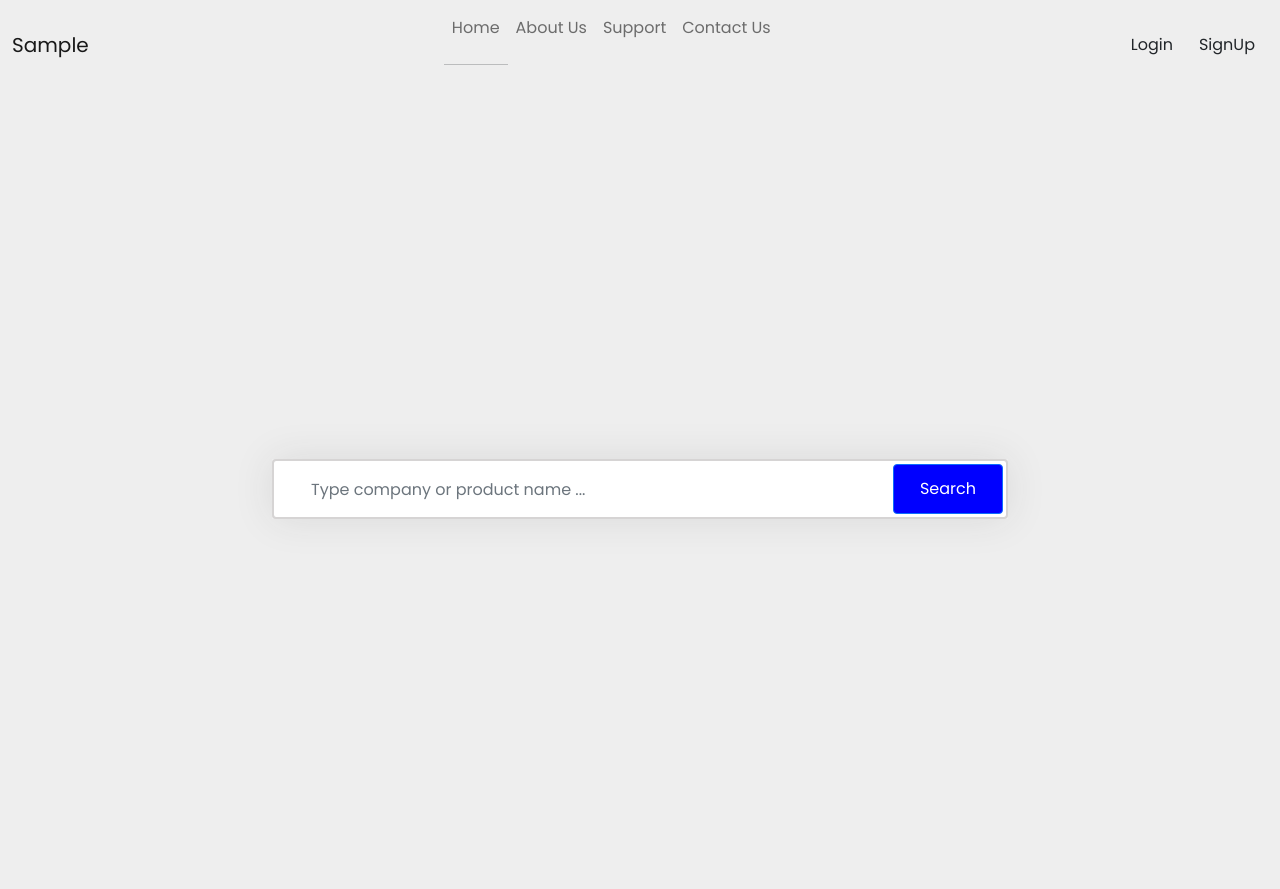
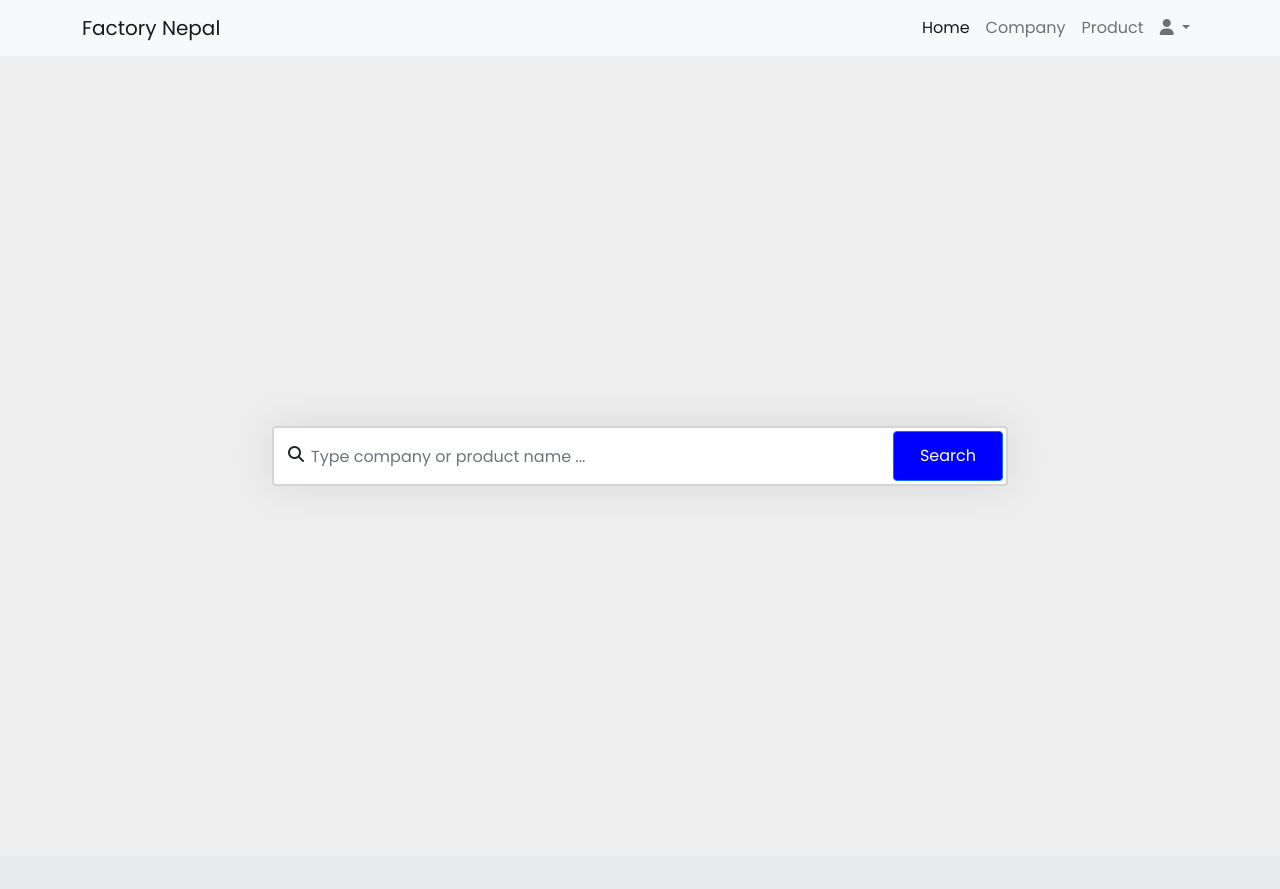
Before and after one commit to sunil-ghimire/FactoryNepal, a Django app: page / in a window 1280 px wide. After the commit the page ends 486 px from the top, so only its background shows below. Run offline with Django 4.2, Linux system fonts and the light colour scheme.

Commit message:
git fix/design navbar

```diff
--- a/accounts/models.py
+++ b/accounts/models.py
@@ -30,7 +30,6 @@ class Seller(models.Model):
     company_phone = models.CharField(max_length=20, blank=False)
     company_email = models.EmailField(blank=False)
     password = models.CharField(max_length=100, blank=False)
-    password2 = models.CharField(max_length=100, blank=True)
 
     website = models.CharField(max_length=100, blank=True)
     facebook = models.CharField(max_length=100, blank=True)
@@ -58,11 +57,10 @@ class Seller(models.Model):
     slug = models.SlugField(max_length=100, blank=True)
 
     def save(self, *args, **kwargs):
-        if self.password == self.password2:
+        if self.password > 5:
             self.password = make_password(self.password)
-            self.password2 = make_password(self.password2)
         else:
-            raise ValidationErr('Password does not match')
+            raise ValidationErr('Password length must be greater than 5')
 
         self.slug = slugify(self.company_name)
         super(Seller, self).save(*args, **kwargs)
--- a/templates/base.html
+++ b/templates/base.html
@@ -10,48 +10,46 @@
         Factory Nepal
         {% endblock title %}
     </title>
-    <script src="https://cdnjs.cloudflare.com/ajax/libs/jquery/3.3.1/jquery.min.js"></script>
     <link href="https://cdn.jsdelivr.net/npm/bootstrap@5.0.2/dist/css/bootstrap.min.css" rel="stylesheet"
         integrity="sha384-EVSTQN3/azprG1Anm3QDgpJLIm9Nao0Yz1ztcQTwFspd3yD65VohhpuuCOmLASjC" crossorigin="anonymous">
-
-
     <script src="https://cdn.jsdelivr.net/npm/bootstrap@5.0.2/dist/js/bootstrap.bundle.min.js"
         integrity="sha384-MrcW6ZMFYlzcLA8Nl+NtUVF0sA7MsXsP1UyJoMp4YLEuNSfAP+JcXn/tWtIaxVXM"
         crossorigin="anonymous"></script>
+    <link rel="stylesheet" href="https://cdnjs.cloudflare.com/ajax/libs/font-awesome/6.2.0/css/all.min.css">
     <link rel="stylesheet" href="{% static 'css/style.css' %}">
 </head>
 
 <body>
-    <nav class="navbar navbar-expand-lg navbar-light">
-        <div class="container-fluid">
-          <a class="navbar-brand" href="#">Sample</a>
-
-          <button class="navbar-toggler" style="margin-right:5px !important;" type="button" data-bs-toggle="collapse" data-bs-target="#navbarSupportedContent">
+    <nav class="navbar navbar-expand-lg navbar-light bg-light">
+        <div class="container">
+            <a class="navbar-brand" href="#">Factory Nepal</a>
+            <button class="navbar-toggler" type="button" data-bs-toggle="collapse" data-bs-target="#navbarNav"
+                aria-controls="navbarNav" aria-expanded="false" aria-label="Toggle navigation">
                 <span class="navbar-toggler-icon"></span>
             </button>
-          <div class="collapse navbar-collapse top_nav" id="navbarSupportedContent">
-            <ul class="navbar-nav mx-auto ">
+            <div class="collapse navbar-collapse justify-content-end" id="navbarNav">
+                <ul class="navbar-nav">
                     <li class="nav-item">
-                <a href="#" class="nav-link">Home</a>
-                <hr class="hr_nav">
+                        <a class="nav-link active" aria-current="page" href="#">Home</a>
                     </li>
-              <li class="nav-item "><a href="#" class="nav-link">About Us</a>
+                    <li class="nav-item">
+                        <a class="nav-link" href="#">Company</a>
                     </li>
-              <li class="nav-item "><a href="#" class="nav-link">Support</a>
+                    <li class="nav-item">
+                        <a class="nav-link" href="#">Product</a>
                     </li>
-              <li class="nav-item "><a href="#" class="nav-link">Contact Us</a>
-              </li>
+                    <li class="nav-item dropdown">
+                        <a class="nav-link dropdown-toggle" href="#" id="navbarDropdown" role="button"
+                            data-bs-toggle="dropdown" aria-expanded="false">
+                            <i class="fas fa-user"></i>
+                        </a>
+                        <ul class="dropdown-menu" aria-labelledby="navbarDropdown">
+                            <li><a class="dropdown-item" href="#">Profile</a></li>
+                            <li><a class="dropdown-item" href="#">Setting</a></li>
+                            <li><a class="dropdown-item" href="#">Login</a></li>
+                            <li><a class="dropdown-item" href="#">Sign up</a></li>
+                            <li><a class="dropdown-item" href="#">Logout</a></li>
                         </ul>
-            <ul class="navbar navbar-nav navbar-right" style="display:flex;">
-              <li>
-                <button class="btn top_login">
-                          Login
-                      </button>
-              </li>
-              <li>
-                <button class="btn sign_btn">
-                          SignUp
-                      </button>
                     </li>
                 </ul>
             </div>
```
Also changed, not shown: accounts/migrations/0006_remove_seller_password2.py (added). Lines whose indentation alone changed are shown as unchanged.
